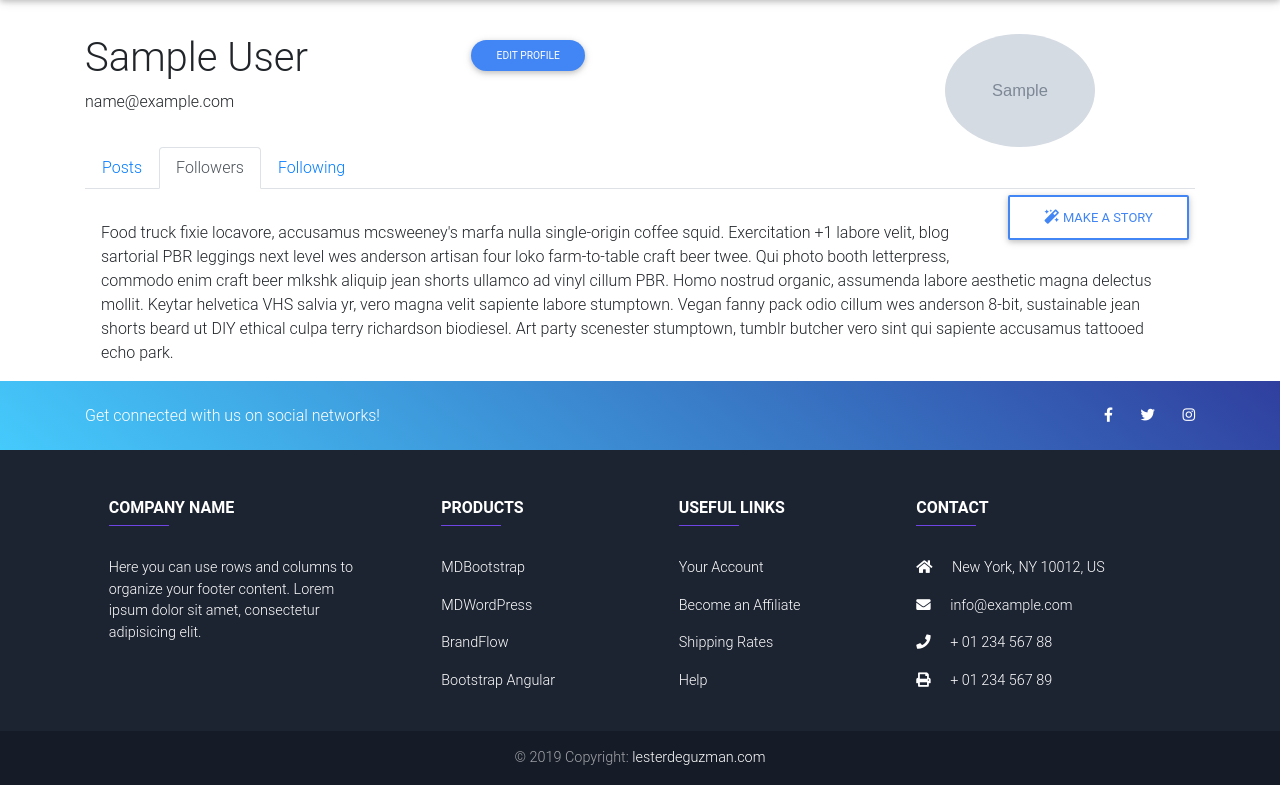
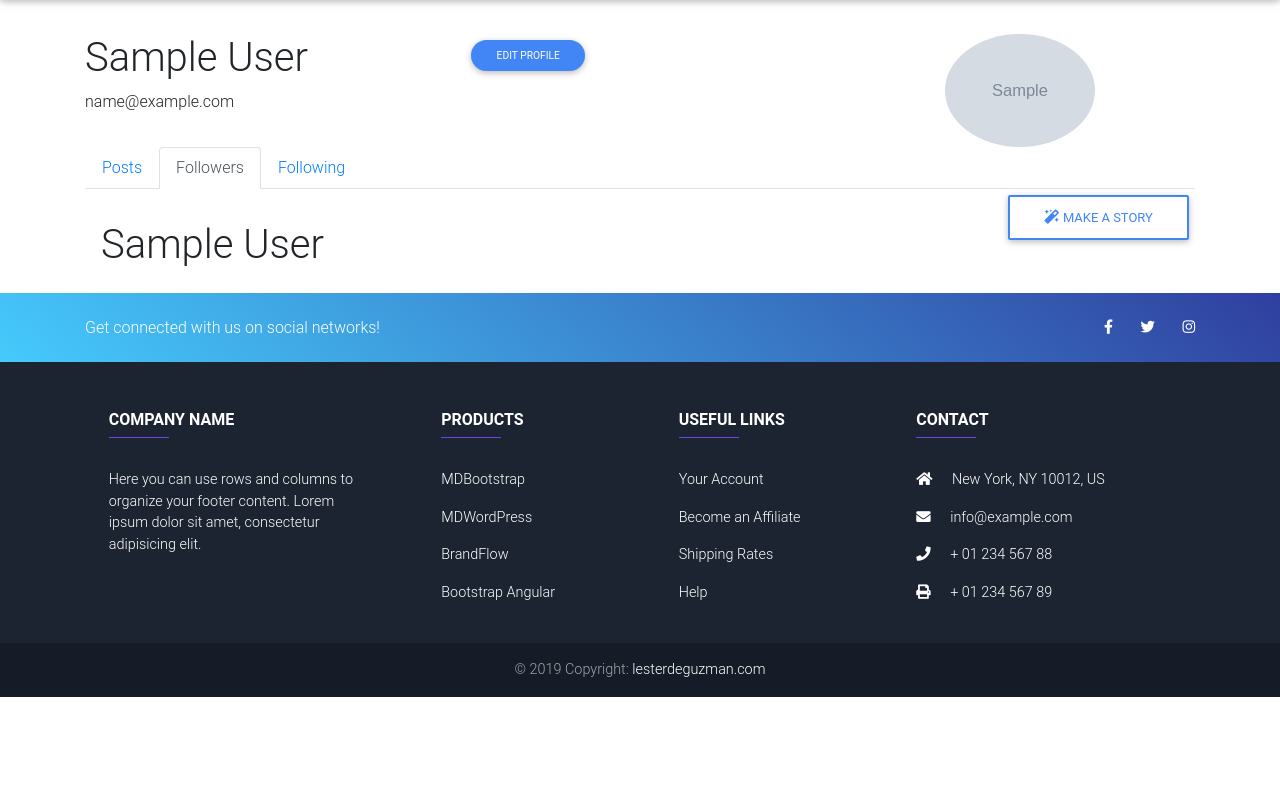
Before and after one commit to Lester016/Reverie, a Flask app: page /profile in a window 1280 px wide, after a click on "Followers". Shown: the part 66-851 px from the top of the page. After the commit the page ends 763 px from the top, so only its background shows below. Run offline with Flask 3, Linux system fonts and the light colour scheme; a user stored in the database is signed in; tables that the repository leaves empty hold one stand-in row (values such as "Sample post"); grey boxes marked "Sample" are stand-in pictures; some libraries are stand-ins or nearby versions; some web fonts are replaced.

Commit message:
Add followers dynamic data display

```diff
--- a/app/templates/profile.html
+++ b/app/templates/profile.html
@@ -100,14 +100,10 @@
             </section>
             <!-- Section: Blog v.1 -->
         </div>
-        <div class="tab-pane fade" id="profile" role="tabpanel" aria-labelledby="profile-tab">Food truck fixie
-            locavore, accusamus mcsweeney's marfa nulla single-origin coffee squid. Exercitation +1 labore velit,
-            blog sartorial PBR leggings next level wes anderson artisan four loko farm-to-table craft beer twee.
-            Qui photo booth letterpress, commodo enim craft beer mlkshk aliquip jean shorts ullamco ad vinyl cillum
-            PBR. Homo nostrud organic, assumenda labore aesthetic magna delectus mollit. Keytar helvetica VHS
-            salvia yr, vero magna velit sapiente labore stumptown. Vegan fanny pack odio cillum wes anderson 8-bit,
-            sustainable jean shorts beard ut DIY ethical culpa terry richardson biodiesel. Art party scenester
-            stumptown, tumblr butcher vero sint qui sapiente accusamus tattooed echo park.
+        <div class="tab-pane fade" id="profile" role="tabpanel" aria-labelledby="profile-tab">
+            {% for follower in followers %}
+            <h1>{{ follower.FirstName }} {{ follower.LastName }}</h1>
+            {% endfor %}
         </div>
         <div class="tab-pane fade" id="contact" role="tabpanel" aria-labelledby="contact-tab">Etsy mixtape
             wayfarers, ethical wes anderson tofu before they sold out mcsweeney's organic lomo retro fanny pack
--- a/app/users/routes.py
+++ b/app/users/routes.py
@@ -67,7 +67,9 @@ def profile():
     posts = Post.query.filter(Post.UserID.like(current_user.id)).order_by(
         (Post.DatePosted).desc()).all()
 
-    return render_template('profile.html', title='Profile', posts=posts, active='profile')
+    followers = current_user.Followed.all()
+
+    return render_template('profile.html', title='Profile', posts=posts, active='profile', followers=followers)
 
 
 @users.route("/profile/update", methods=['GET', 'POST'])
```
Also changed, not shown: app/site.db.
